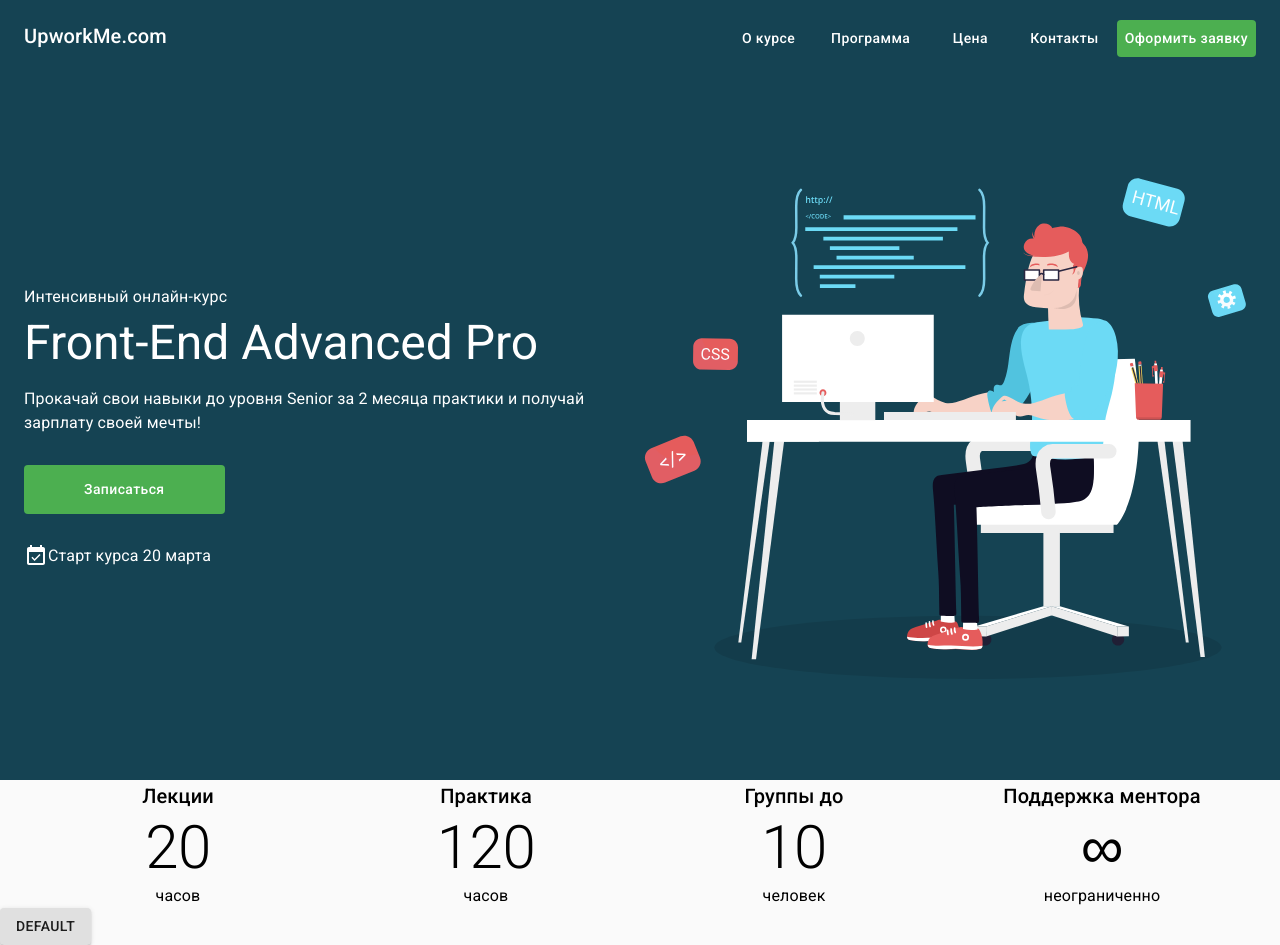
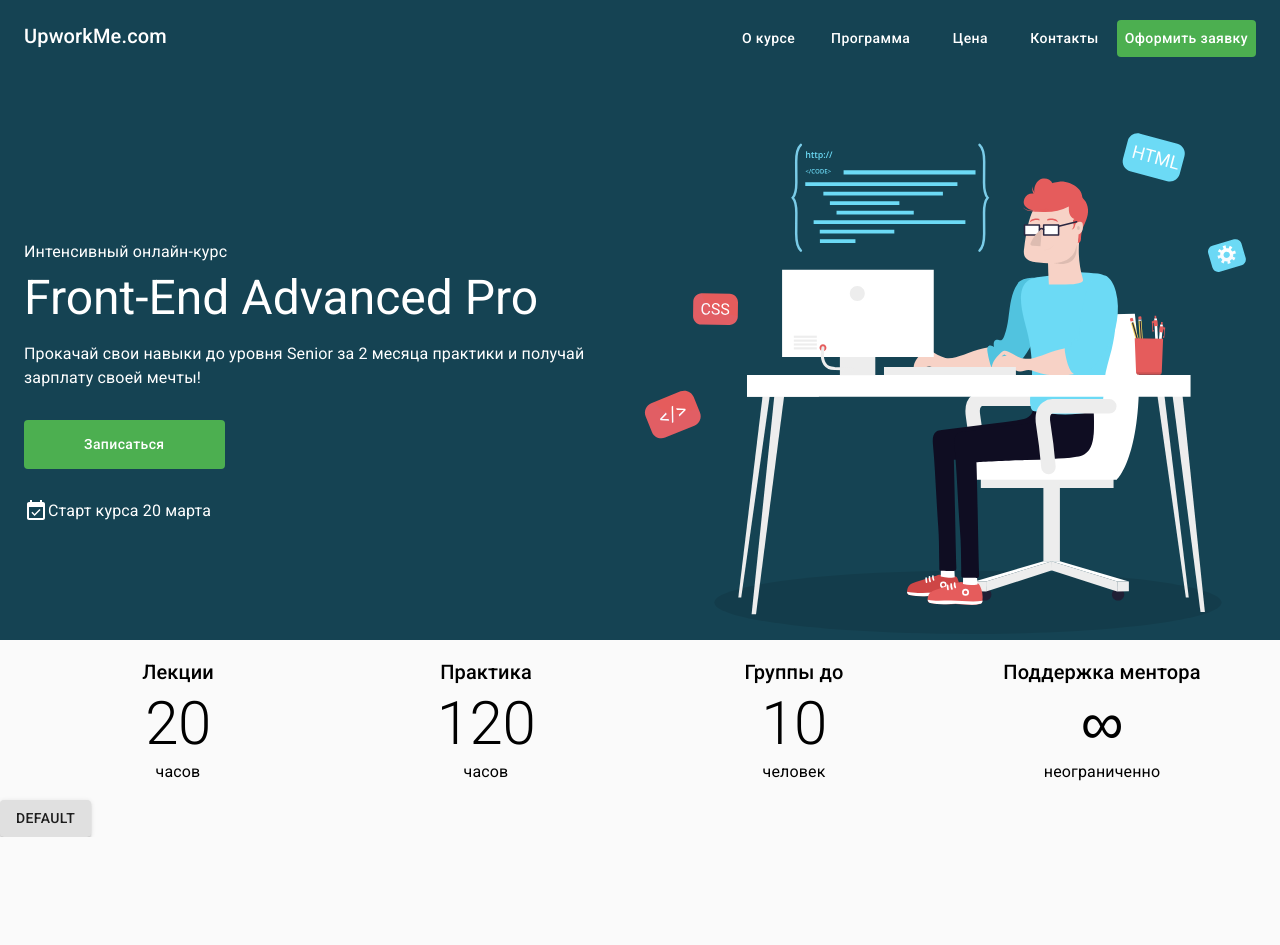
Before and after one commit to antonMandrichenko/TSMyNext, a Next.js app: page / in a window 1280 px wide. After the commit the page ends 837 px from the top, so only its background shows below. Built offline with nearby package versions, Linux system fonts and the light colour scheme.

Commit message:
Changed Figures and Main

```diff
--- a/components/Figures.tsx
+++ b/components/Figures.tsx
@@ -9,38 +9,7 @@ const useStyles = makeStyles((theme: Theme) =>
   createStyles({
     root: {
       color: theme.palette.text.primary,
-      // height: 780,
-    },
-    header: {
-      padding: '20px 0',
-      display: 'flex',
-      justifyContent: 'space-between',
-      alignContent: 'center',
-    },
-    itemMenu: {
-      margin: '0 10px',
-    },
-    container: {
-      padding: '20px 0',
-      height: 700,
-    },
-    start: {
-      display: 'flex',
-      alignItems: 'center',
-    },
-    button: {
-      margin: '30px 0',
-    },
-    mainTitle: {
-      display: 'flex',
-      justifyContent: 'center',
-      flexDirection: 'column',
-      alignItems: 'flex-start',
-    },
-    mainPhoto: {
-      display: 'flex',
-      justifyContent: 'flex-end',
-      alignItems: 'center',
+      height: '20vh',
     },
   })
 )
@@ -56,14 +25,18 @@ export default function Figures(): ReactElement {
   const classes = useStyles()
 
   return (
-    <div className={classes.root}>
     <Layout>
-        <Grid container={true}>
+      <Grid
+        container={true}
+        className={classes.root}
+        direction="row"
+        justify="center"
+        alignItems="center"
+      >
         {figures.map(figure => (
           <Figure key={figure.title} figure={figure} />
         ))}
       </Grid>
     </Layout>
-    </div>
   )
 }
--- a/components/Main.tsx
+++ b/components/Main.tsx
@@ -11,7 +11,7 @@ const useStyles = makeStyles((theme: Theme) =>
     root: {
       backgroundColor: theme.palette.primary.main,
       color: theme.palette.primary.contrastText,
-      height: 780,
+      height: '80vh',
     },
     header: {
       padding: '20px 0',
@@ -24,7 +24,7 @@ const useStyles = makeStyles((theme: Theme) =>
     },
     container: {
       padding: '20px 0',
-      height: 700,
+      height: '100%',
     },
     start: {
       display: 'flex',
@@ -43,7 +43,7 @@ const useStyles = makeStyles((theme: Theme) =>
       display: 'flex',
       justifyContent: 'flex-end',
       alignItems: 'center',
-    }
+    },
   })
 )
 
```
Lines whose indentation alone changed are shown as unchanged.
